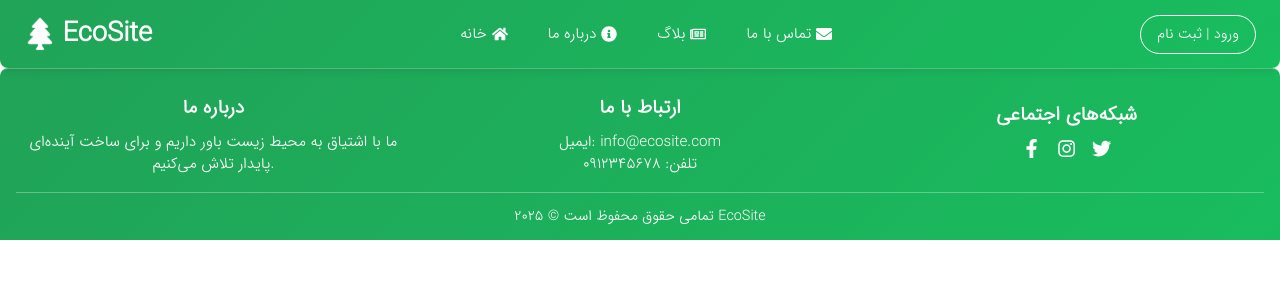
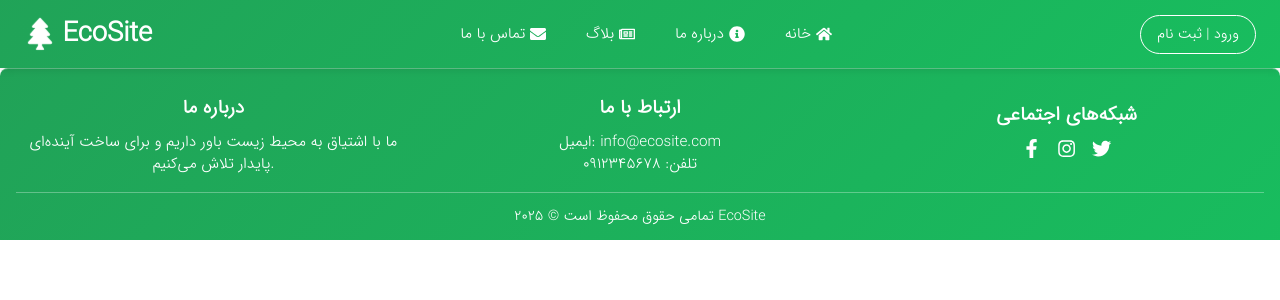
Before and after one commit to setareEzabadi/environment, a Next.js app: page / in a window 1280 px wide. Shown: the top 300 px of the page. Built offline with nearby package versions, Linux system fonts and the light colour scheme.

Commit message:
Update Header.module.css

```diff
--- a/components/Header/Header.module.css
+++ b/components/Header/Header.module.css
@@ -30,7 +30,7 @@
   position: relative;
   z-index: 10;
   padding: 0.8rem 1.5rem;
-  border-radius: 0 0 8px 8px;
+  /* border-radius: 0 0 8px 8px; */
 }
 
 /* ظرف مرکزی مرکزچین */
@@ -64,6 +64,7 @@
   align-items: center;
   flex: 1;
   justify-content: center;
+  flex-direction: row-reverse;
 }
 
 .nav a {
```
